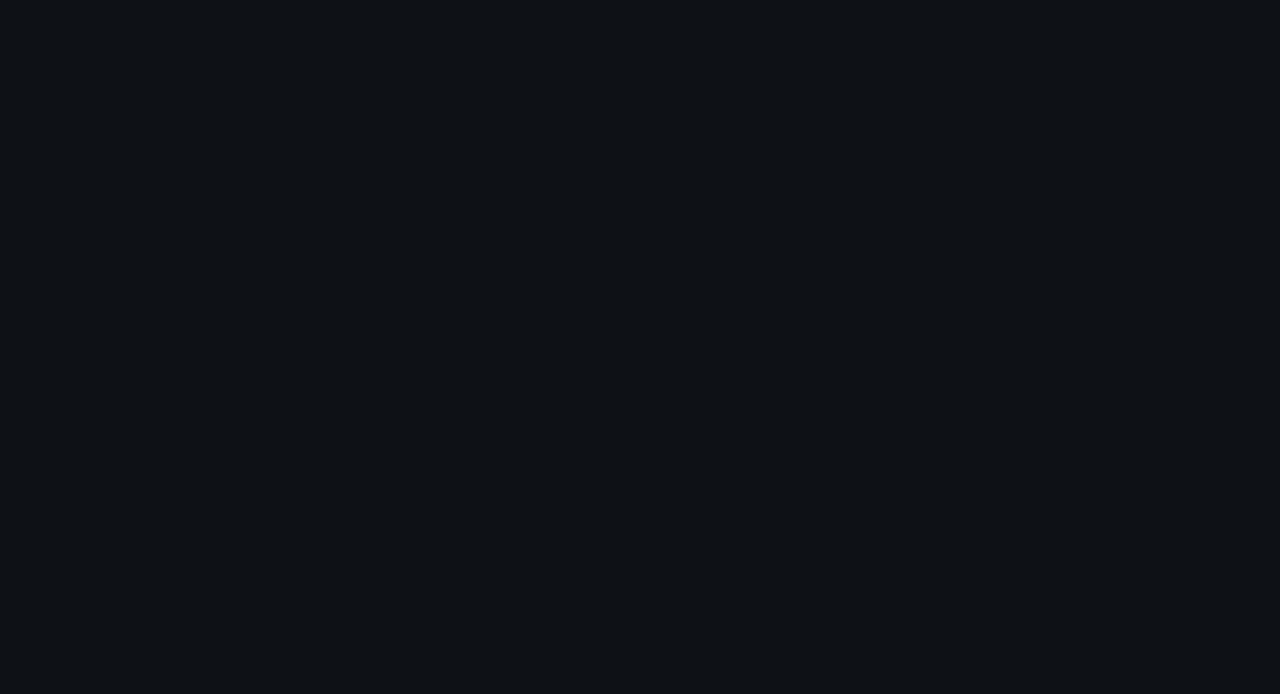
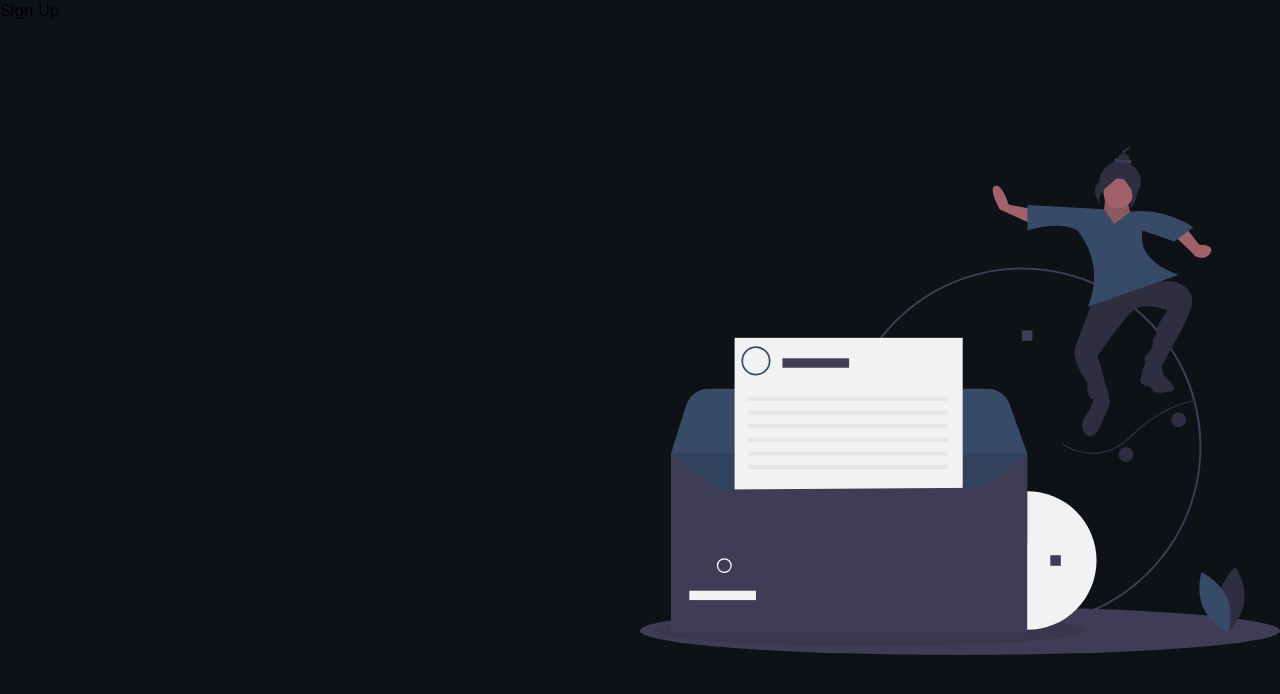
Before and after one commit to Jacobsmi/ClientCue2.0, a React (Create React App) app in the folder client/: page /signup in a window 1280 px wide. Shown: the top 694 px of the page. Built offline with nearby package versions, Linux system fonts and the light colour scheme.

Commit message:
Changed to grid for layout

```diff
--- a/client/src/pages/home/Home.css
+++ b/client/src/pages/home/Home.css
@@ -4,11 +4,10 @@
     min-height: 600px;
     width: 100vw;
     background-color: #0E1116;
-    display: flex;
-    flex-direction: column;
+    display: grid;
+    grid-template-rows: 1fr 9fr;
   }
   header {
-    flex: 1;
     color: white;
     display: flex;
     align-items: center;
@@ -40,7 +39,6 @@
     border-radius: 8px;
   }
   .Body {
-    flex: 9;
     display: flex;
     flex-direction: column;
     align-items: center;
@@ -78,8 +76,8 @@
     min-height: 600px;
     width: 100vw;
     background-color: #0E1116;
-    display: flex;
-    flex-direction: column;
+    display: grid;
+    grid-template-rows: 1fr 9fr;
   }
   header {
     flex: 1;
--- a/client/src/pages/signup/Signup.css
+++ b/client/src/pages/signup/Signup.css
@@ -1,8 +1,20 @@
 @media screen and (min-width: 481px) {
-  .Signup{
+  .Signup {
     height: 100vh;
     min-height: 600px;
     width: 100vw;
     background-color: #0E1116;
+    display: grid;
+    grid-template-columns: 1fr 1fr;
+  }
+  .ImagePanel{
+    display: flex;
+    align-items: center;
+  }
+  .SignupImage {
+
+    object-fit: cover;
+    width: 100%;
+    max-height: 100%;
   }
 }
--- a/client/src/pages/signup/Signup.js
+++ b/client/src/pages/signup/Signup.js
@@ -1,9 +1,15 @@
 import './Signup.css'
+import arrived from './Arrived.svg'
 
 export default function Signup(){
   return(
     <div className='Signup'>
-
+      <div className='SignupPanel'>
+        Sign Up
+      </div>
+      <div className='ImagePanel'>
+      <img src={arrived} className='SignupImage' alt='Sign Up Image' />
+      </div>
     </div>
   )
 }
```
Also changed, not shown: client/src/pages/signup/Arrived.svg (added), 1 other file (tests, documents, lock files or other folders).
